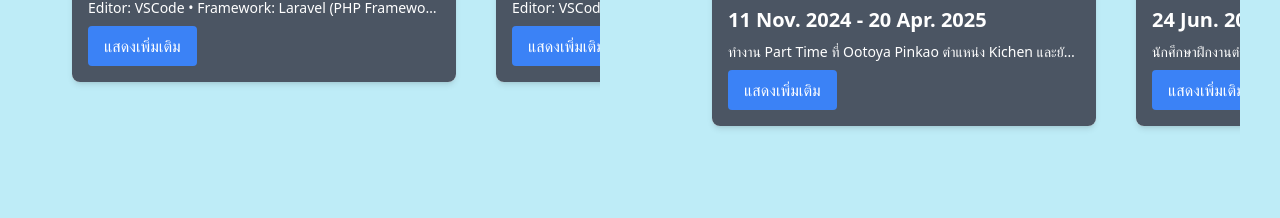
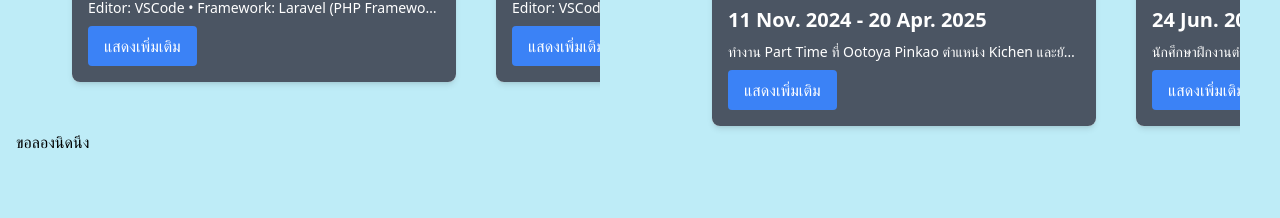
Before and after one commit to Rattaphon-Ply/Resume-and-TodoList-Test, a React (Vite) app: page / in a window 1280 px wide. Shown: the part 832-1050 px from the top of the page. Built offline with nearby package versions, Linux system fonts and the light colour scheme.

Commit message:
Update Home.jsx
test

```diff
--- a/src/pages/Home.jsx
+++ b/src/pages/Home.jsx
@@ -24,6 +24,7 @@ const Home = () => {
           <div>
             <h2 className="text-2xl font-semibold text-center mb-4">My Projects</h2>
             <ProjectSection />
+            <h1>ขอลองนิดนึง</h1>
           </div>
 
           <div>
```
